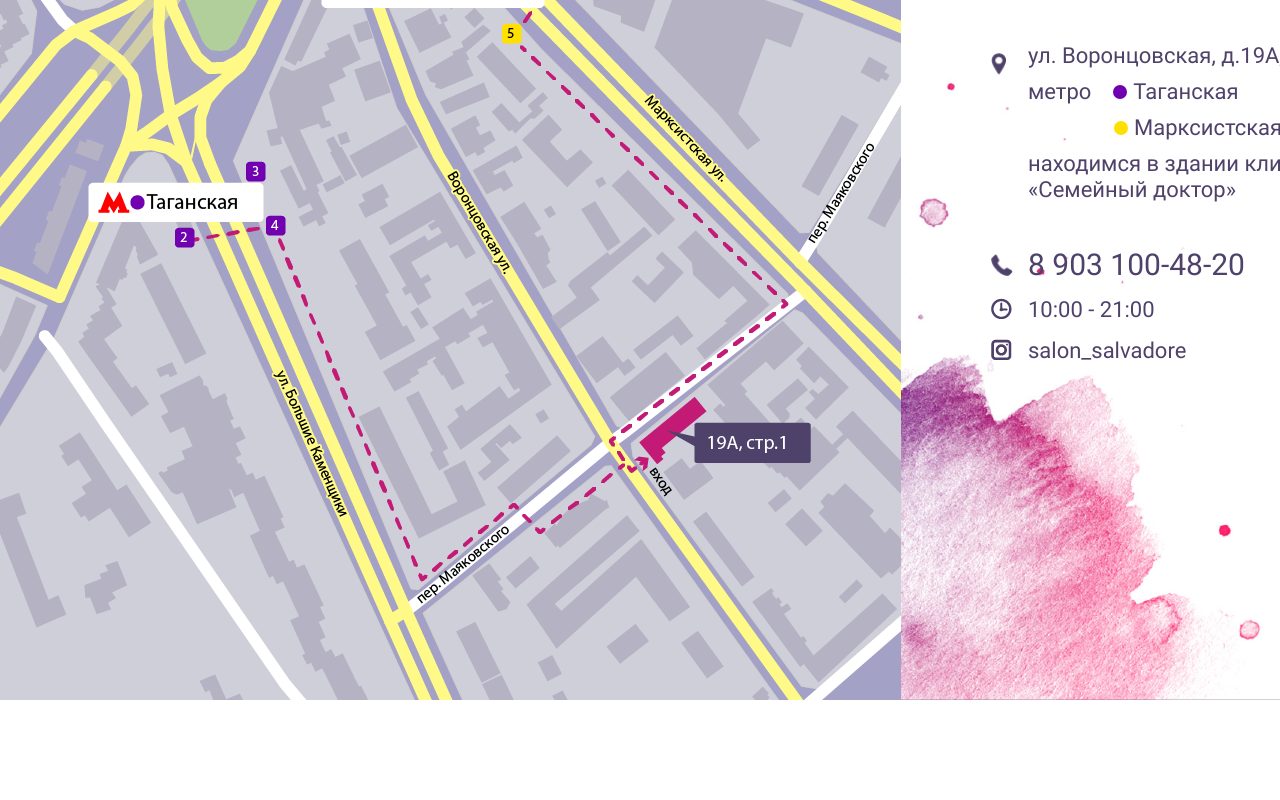
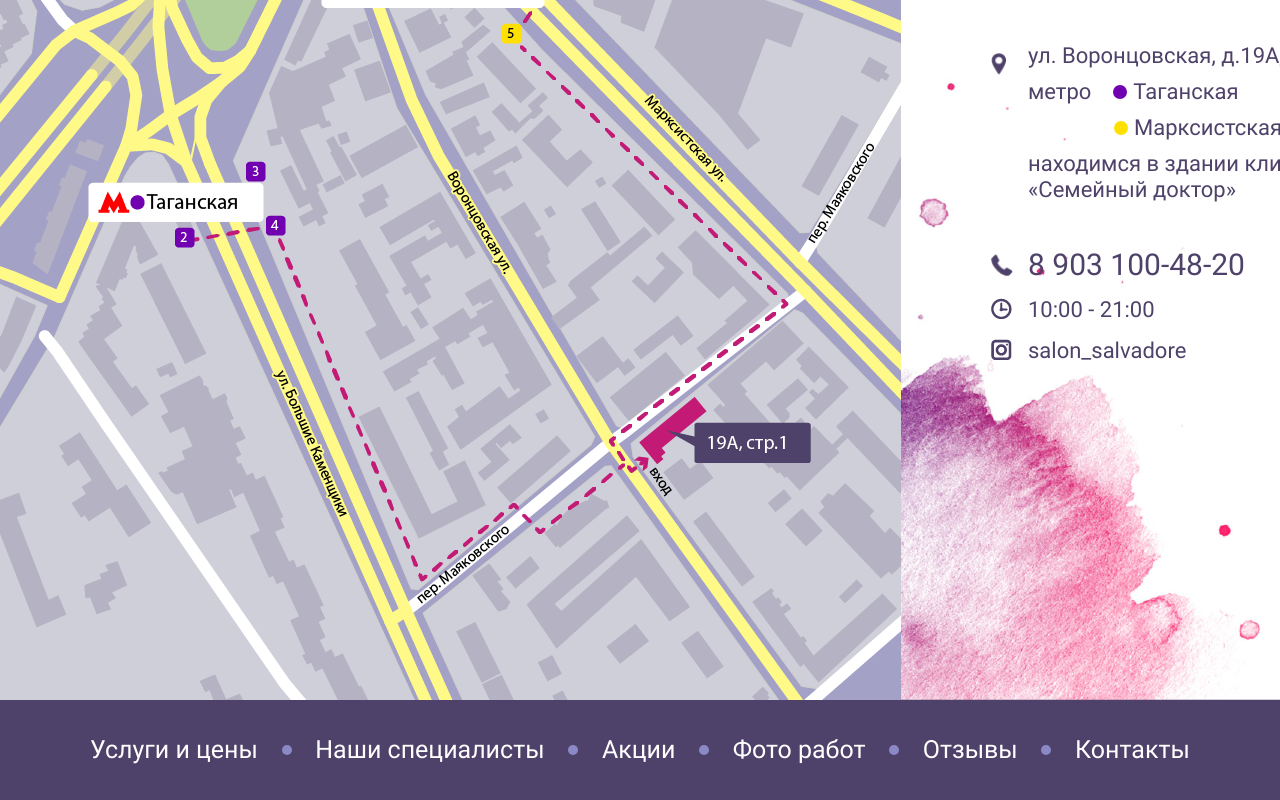
Before and after one commit to Konovaly4/salvadore.github.io, a React (Create React App) app: page / in a window 1280 px wide. Shown: the part 3482-4282 px from the top of the page. Before the commit the page ends 4182 px from the top, so only its background shows below. Built offline with nearby package versions, Linux system fonts and the light colour scheme.

Commit message:
navbar at header place is ready

```diff
--- a/src/components/App.js
+++ b/src/components/App.js
@@ -16,7 +16,7 @@ import './App.css';
 function App() {
   return (
   <div className="app">
-    <Header />
+    <Header theme="light" />
     <Navbar />
     <Main />
     <Shares />
@@ -24,6 +24,7 @@ function App() {
     <Team data={teamData} photo={photoData} />
     <Feedback data={feedbackData} />
     <Contacts />
+    <Navbar theme="dark" />
   </div>
   );
 }
--- a/src/components/Navbar/Navbar.css
+++ b/src/components/Navbar/Navbar.css
@@ -6,6 +6,10 @@
   display: flex;
   justify-content: center;
   align-items: center;
+}
+
+.navbar_dark {
+  background-color: #4F426A;
 }
 
 .navbar__list {
@@ -33,3 +37,7 @@
   background-color: #4F426A;
   border-radius: 50%;
 }
+
+.navbar__dot_dark {
+  background-color: #8B88C6;
+}
--- a/src/components/Navbar/Navbar.js
+++ b/src/components/Navbar/Navbar.js
@@ -1,21 +1,21 @@
 import React from 'react';
 import './Navbar.css';
 
-function Navbar() {
+function Navbar(props) {
 
   return (
-    <div className="navbar">
+    <div className={props.theme !== 'dark' ? 'navbar' : 'navbar navbar_dark'}>
       <ul className="navbar__list">
         <li className="navbar__item">Услуги и цены</li>
-        <li className="navbar__item navbar__dot"></li>
+        <li className={props.theme !== 'dark' ? 'navbar__item navbar__dot' : 'navbar__item navbar__dot navbar__dot_dark'}></li>
         <li className="navbar__item">Наши специалисты</li>
-        <li className="navbar__item navbar__dot"></li>
+        <li className={props.theme !== 'dark' ? 'navbar__item navbar__dot' : 'navbar__item navbar__dot navbar__dot_dark'}></li>
         <li className="navbar__item">Акции</li>
-        <li className="navbar__item navbar__dot"></li>
+        <li className={props.theme !== 'dark' ? 'navbar__item navbar__dot' : 'navbar__item navbar__dot navbar__dot_dark'}></li>
         <li className="navbar__item">Фото работ</li>
-        <li className="navbar__item navbar__dot"></li>
+        <li className={props.theme !== 'dark' ? 'navbar__item navbar__dot' : 'navbar__item navbar__dot navbar__dot_dark'}></li>
         <li className="navbar__item">Отзывы</li>
-        <li className="navbar__item navbar__dot"></li>
+        <li className={props.theme !== 'dark' ? 'navbar__item navbar__dot' : 'navbar__item navbar__dot navbar__dot_dark'}></li>
         <li className="navbar__item">Контакты</li>
       </ul>
     </div>
```
